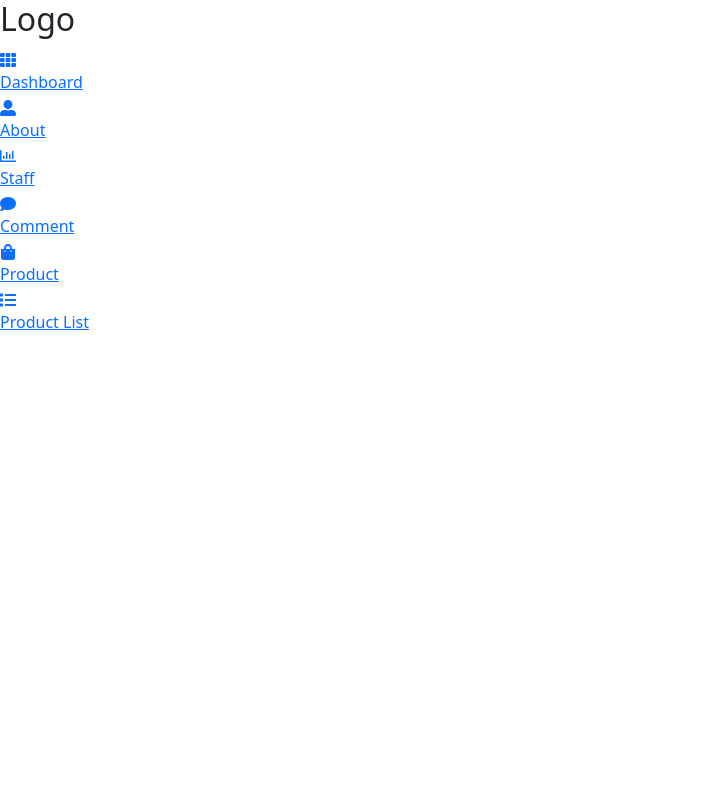
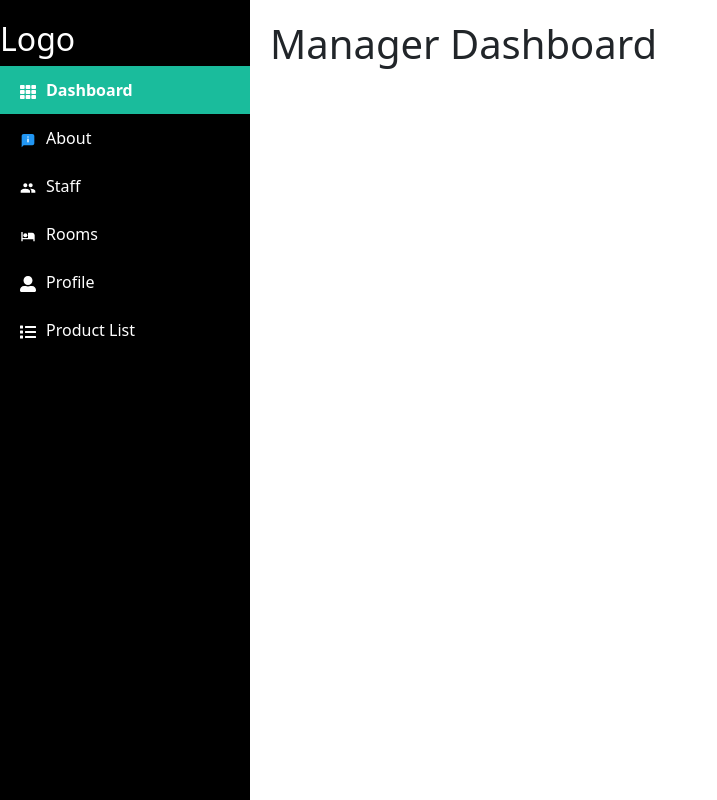
Before and after one commit to hasntezcan/HotelsRezervationSystem, a React (Vite) app: page /manager in a window 1280 px wide. Shown: the whole page, without its empty margins (0-717 px from the left). Built offline with nearby package versions, Linux system fonts and the light colour scheme.

Commit message:
Manager 1.0

```diff
--- a/src/components/Sidebar.jsx
+++ b/src/components/Sidebar.jsx
@@ -1,14 +1,18 @@
 import React from "react";
+import "../styles/ManagerSidebar.css";
 import { NavLink } from "react-router-dom";
-import { FaTh, FaUserAlt, FaRegChartBar, FaComment, FaShoppingBag, FaList } from "react-icons/fa";
+import { FaTh, FaUserAlt, FaRegChartBar, FaComment, FaShoppingBag, FaList, FaBars } from "react-icons/fa";
+import { MdPeople } from "react-icons/md";
+import { BiSolidHotel } from "react-icons/bi";
+import { FcAbout } from "react-icons/fc";
 
-const Sidebar = () => {
+const Sidebar = ({children}) => {
   const menuItems = [
-    { path: "/manager/dashboard", name: "Dashboard", icon: <FaTh /> },
-    { path: "/manager/about", name: "About", icon: <FaUserAlt /> },
-    { path: "/manager/staff", name: "Staff", icon: <FaRegChartBar /> },
-    { path: "/manager/comment", name: "Comment", icon: <FaComment /> },
-    { path: "/manager/product", name: "Product", icon: <FaShoppingBag /> },
+    { path: "/manager", name: "Dashboard", icon: <FaTh /> },
+    { path: "/manager/about", name: "About", icon: <FcAbout /> },
+    { path: "/manager/staff", name: "Staff", icon: <MdPeople />},
+    { path: "/manager/rooms", name: "Rooms", icon: <BiSolidHotel /> },
+    { path: "/manager/profile", name: "Profile", icon: <FaUserAlt/> },
     { path: "/manager/productlist", name: "Product List", icon: <FaList /> },
   ];
 
@@ -19,6 +23,7 @@ const Sidebar = () => {
             <NavLink
               to={item.path}
               key={index}
+              end  // ✅ Yalnızca tam eşleşen yolu aktif yapar
               className={({ isActive }) => (isActive ? "active link" : "link")}
             >
               <div className="icon">{item.icon}</div>
--- a/src/pages/Manager.jsx
+++ b/src/pages/Manager.jsx
@@ -1,15 +1,14 @@
 import React from "react";
 import { Outlet } from "react-router-dom";
 import Sidebar from "../components/Sidebar";
-import ManagerAbout from "./ManagerAbout";
-import ManagerDashboard from "./ManagerDashboard";
-import ManagerStaff from "./ManagerStaff";
+import ManagerStaff from "./ManagerStaff"; // Sadece gerekli importları bırak
+
 const Manager = () => {
   return (
     <div className="main-container">
       <Sidebar />
       <div className="content">
-        <Outlet /> {/* Yalnızca <Outlet /> kullanılmalı */}
+        <Outlet /> {/* Burada children bileşenler dinamik olarak yüklenecek */}
       </div>
     </div>
   );
--- a/src/router/Routers.jsx
+++ b/src/router/Routers.jsx
@@ -10,12 +10,13 @@ import Tours from '../pages/Tours';
 import AdminDashboard from '../pages/AdminDashboard';
 import Manager from '../pages/Manager';
 import ManagerAbout from '../pages/ManagerAbout';
-import ManagerDashboard from '../pages/ManagerDashboard';
 import ManagerStaff from '../pages/ManagerStaff';
+import ManagerDashboard from '../pages/ManagerDashboard'; // Varsayılan dashboard sayfası
 
 const Routers = () => {
    return (
       <Routes>
+         {/* Ana Sayfalar */}
          <Route path="/" element={<Home />} />
          <Route path="/home" element={<Home />} />
          <Route path="/tours" element={<Tours />} />
@@ -25,12 +26,13 @@ const Routers = () => {
          <Route path="/thank-you" element={<ThankYou />} />
          <Route path="/tours/search" element={<SearchResultList />} />
          <Route path="/admin" element={<AdminDashboard />} />
-         <Route path="/manager" element={<Manager />} />
-         <Route path="/manager/about" element={<ManagerAbout />} />
-         <Route path="/manager/dashboard" element={<ManagerDashboard />} />
-         <Route path="/manager/staff" element={<ManagerStaff />} />
 
-
+         {/* Manager Sayfası (Nested Routes ile Sidebar her zaman kalacak) */}
+         <Route path="/manager/*" element={<Manager />}>
+            <Route index element={<ManagerDashboard />} /> {/* Varsayılan olarak Dashboard açılsın */}
+            <Route path="about" element={<ManagerAbout />} />
+            <Route path="staff" element={<ManagerStaff />} />
+         </Route>
       </Routes>
    );
 }
--- /dev/null
+++ b/src/styles/ManagerSideBar.css
@@ -0,0 +1,103 @@
+/* Sidebar Genel */
+.sidebar {
+  width: 250px;
+  height: 100vh;
+  background: #000;
+  color: white;
+  position: fixed;
+  left: 0;
+  top: 0;
+  padding-top: 20px;
+  display: flex;
+  flex-direction: column;
+  transition: all 0.3s ease-in-out; /* Geçiş efekti */
+}
+
+/* Sidebar Kapalıyken */
+.sidebar.closed {
+  width: 60px;  /* Sidebar küçülecek */
+}
+
+.sidebar.closed .link_text {
+  display: none;  /* Menü yazıları gizlenecek */
+}
+
+/* Hamburger Menü */
+.bars {
+  position: absolute;
+  top: 10px;
+  right: -40px;
+  background: #000;
+  color: white;
+  padding: 10px;
+  cursor: pointer;
+  border-radius: 5px;
+  transition: 0.3s;
+}
+
+.bars:hover {
+  background: #222;
+}
+
+/* Sidebar Linkleri */
+.link {
+  display: flex;
+  align-items: center;
+  text-decoration: none;
+  color: white;
+  padding: 12px 20px;
+  transition: 0.3s;
+}
+
+.link:hover {
+  background: #444;
+}
+
+.active {
+  background: #1abc9c;
+  font-weight: bold;
+}
+
+.icon {
+  margin-right: 10px;
+}
+
+.link_text {
+  font-size: 16px;
+}
+
+/* İçerik Alanı */
+.content {
+  flex-grow: 1;
+  padding: 20px;
+  margin-left: 250px;
+  transition: margin-left 0.3s ease-in-out;
+}
+
+/* Sidebar Kapalıyken İçerik */
+.sidebar.closed + .content {
+  margin-left: 60px;
+}
+
+/* Mobil Görünüm */
+@media screen and (max-width: 768px) {
+  .sidebar {
+    width: 60px;
+  }
+
+  .sidebar.open {
+    width: 250px;
+  }
+
+  .sidebar.closed .link_text {
+    display: none;
+  }
+
+  .bars {
+    left: 70px;  /* Mobilde hamburger menü daha ortalanmış olacak */
+  }
+
+  .sidebar.closed + .content {
+    margin-left: 60px;
+  }
+}
```
Lines whose indentation alone changed are shown as unchanged.
